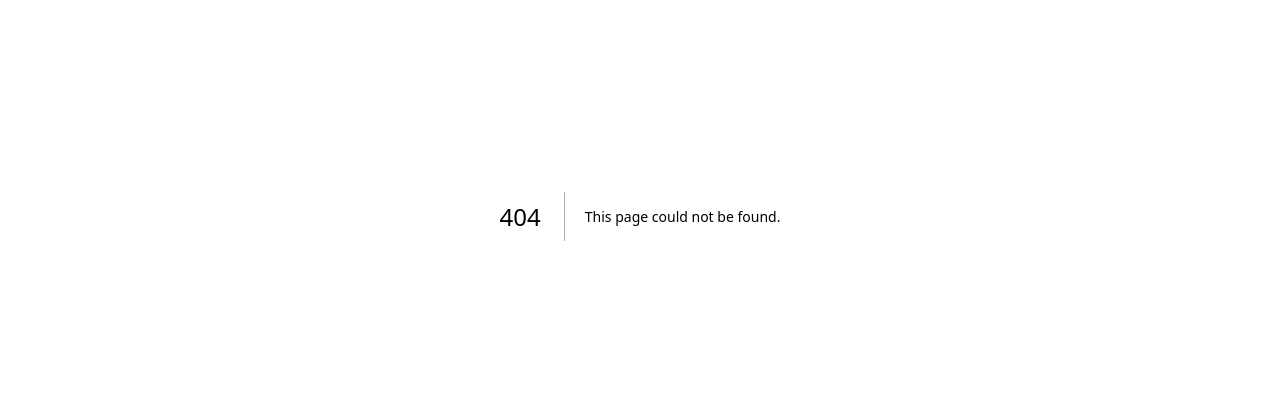
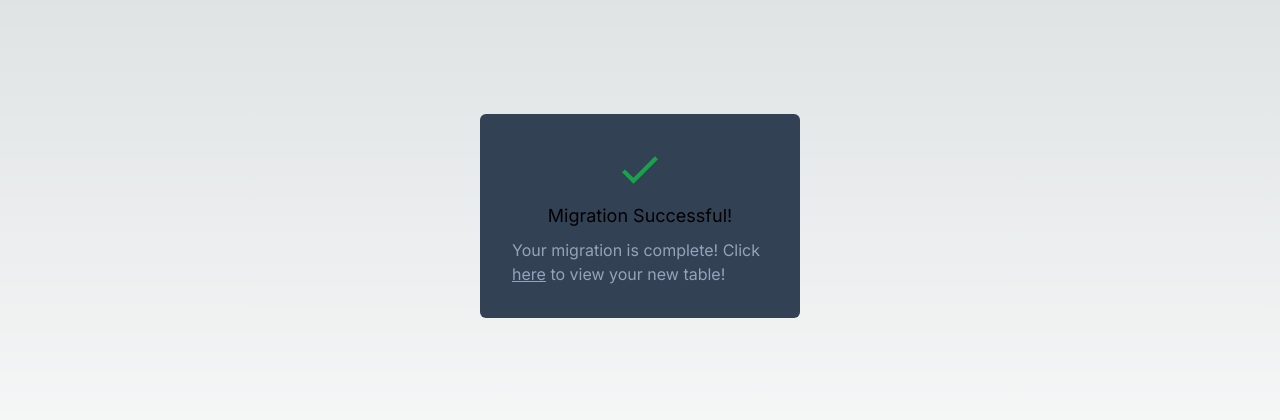
Before and after one commit to Mhanna112-code/CS5513-GroupProject, a Next.js app: page /success in a window 1280 px wide. Before the commit this address had no page. Shown: the part 184-604 px from the top of the page. Built offline with nearby package versions, Linux system fonts and the light colour scheme.

Commit message:
Create success page

```diff
--- /dev/null
+++ b/app/success/page.tsx
@@ -0,0 +1,19 @@
+import { IoMdCheckmark } from "react-icons/io";
+
+export default function Success() {
+  return (
+    <main className="flex justify-center h-[100vh] items-center">
+      <section className="flex flex-col p-8 rounded-md bg-slate-700 items-center max-w-[25%] gap-2">
+        <IoMdCheckmark className="w-12 h-12 text-green-600" />
+        <h1 className="text-lg">Migration Successful!</h1>
+        <p className="text-slate-400">
+          Your migration is complete! Click{" "}
+          <a href="#" className="underline">
+            here
+          </a>{" "}
+          to view your new table!
+        </p>
+      </section>
+    </main>
+  );
+}
```
